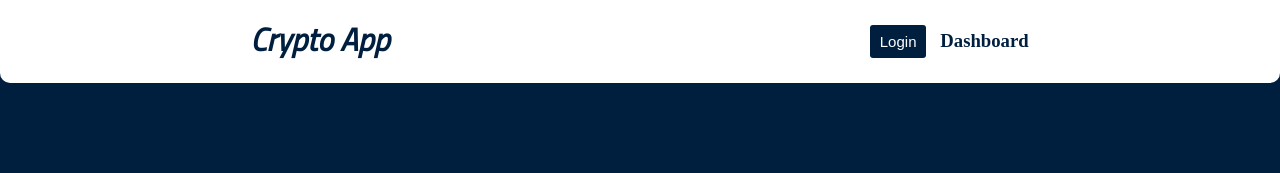
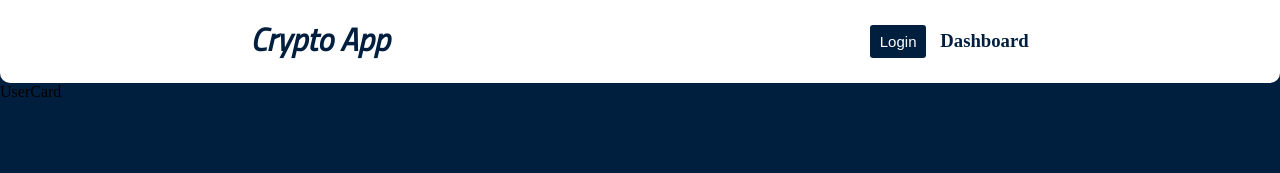
Before and after one commit to AkshitBhati/Crypto-App, a React (Create React App) app: page /usercard in a window 1280 px wide. Shown: the top 173 px of the page. Built offline with nearby package versions, Linux system fonts and the light colour scheme; no server answers; a web font is replaced by a local one.

Commit message:
creating usercard for loggedin user

```diff
--- a/src/App.js
+++ b/src/App.js
@@ -5,6 +5,7 @@ import Navbar from './Components/Navbar/Navbar'
 import Login from './Components/Login/Login'
 import Register from "./Components/Register/Register"
 import Home from './Pages/Home'
+import UserCard from './Components/UserCard/UserCard';
 
 const App = () => {
   return (
@@ -28,6 +29,7 @@ const App = () => {
       <Route path='/' element={<Home />}/>
       <Route path='/login' element={<Login />}/>
       <Route path='/register' element={<Register />}/>
+      <Route path='/usercard' element={<UserCard />}/>
     </Routes>
     </Router>
   )
--- a/src/Components/Navbar/Navbar.jsx
+++ b/src/Components/Navbar/Navbar.jsx
@@ -32,7 +32,12 @@ const Navbar = () => {
   const navigate = useNavigate()
 
   const loginHandler = () => {
-    navigate("/login")
+    if(userName){
+      navigate("/usercard")
+    }
+    else{
+      navigate("/login")
+    }
   }
   const homeHandler = () => {
     navigate('/')
--- /dev/null
+++ b/src/Components/UserCard/UserCard.jsx
@@ -0,0 +1,12 @@
+import React from 'react'
+import "./UserCard.css"
+
+const UserCard = () => {
+  return (
+    <div>
+      UserCard
+    </div>
+  )
+}
+
+export default UserCard
```
Also changed, not shown: src/Components/UserCard/UserCard.css (added).
